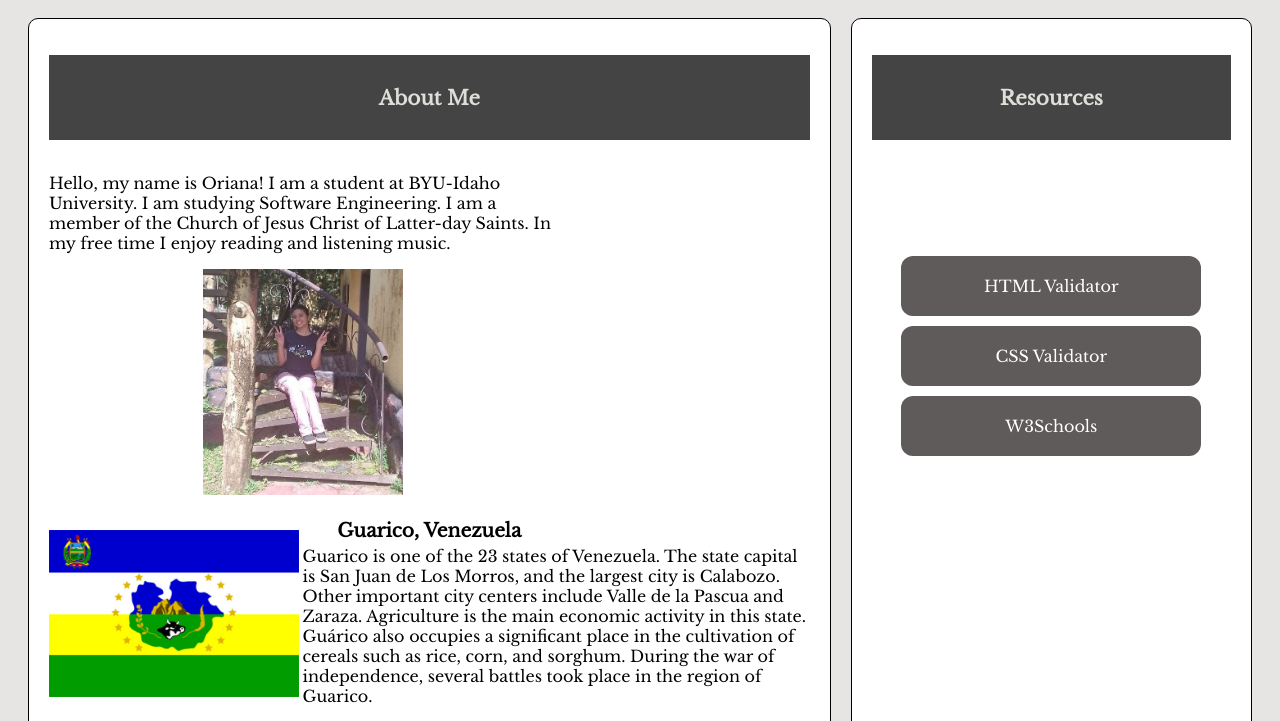
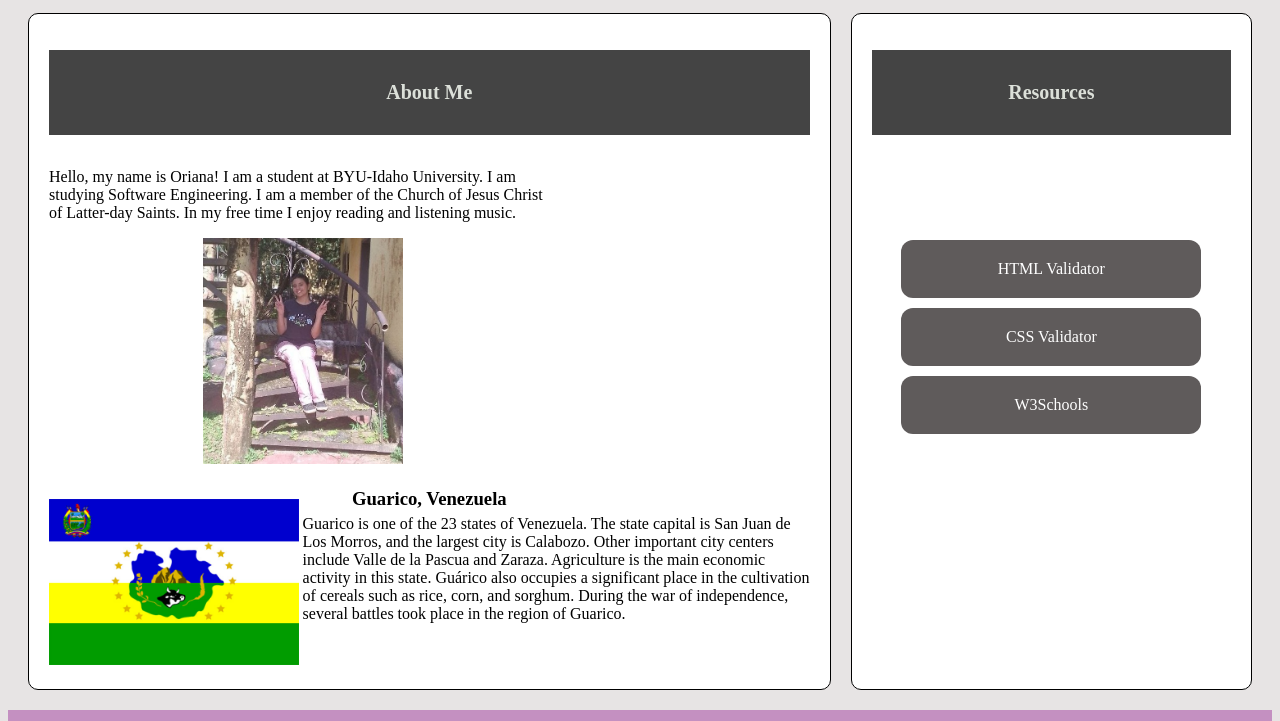
Before and after one commit to galaxyzetaa/wdd131, a plain HTML site: page index.html in a window 1280 px wide. Shown: the part 155-876 px from the top of the page. Drawn offline with nearby package versions, Linux system fonts and the light colour scheme.

Commit message:
Update base.css

```diff
--- a/styles/base.css
+++ b/styles/base.css
@@ -1,4 +1,4 @@
-@import url('https://fonts.googleapis.com/css2?family=Bricolage+Grotesque:opsz,wght@12..96,300&family=Libre+Baskerville&display=swap');
+@import url('https://fonts.googleapis.com/css2?family=Bricolage+Grotesque:opsz,wght@12..96,200..800&display=swap');
 
 *{box-sizing: border-box;}
 
```
